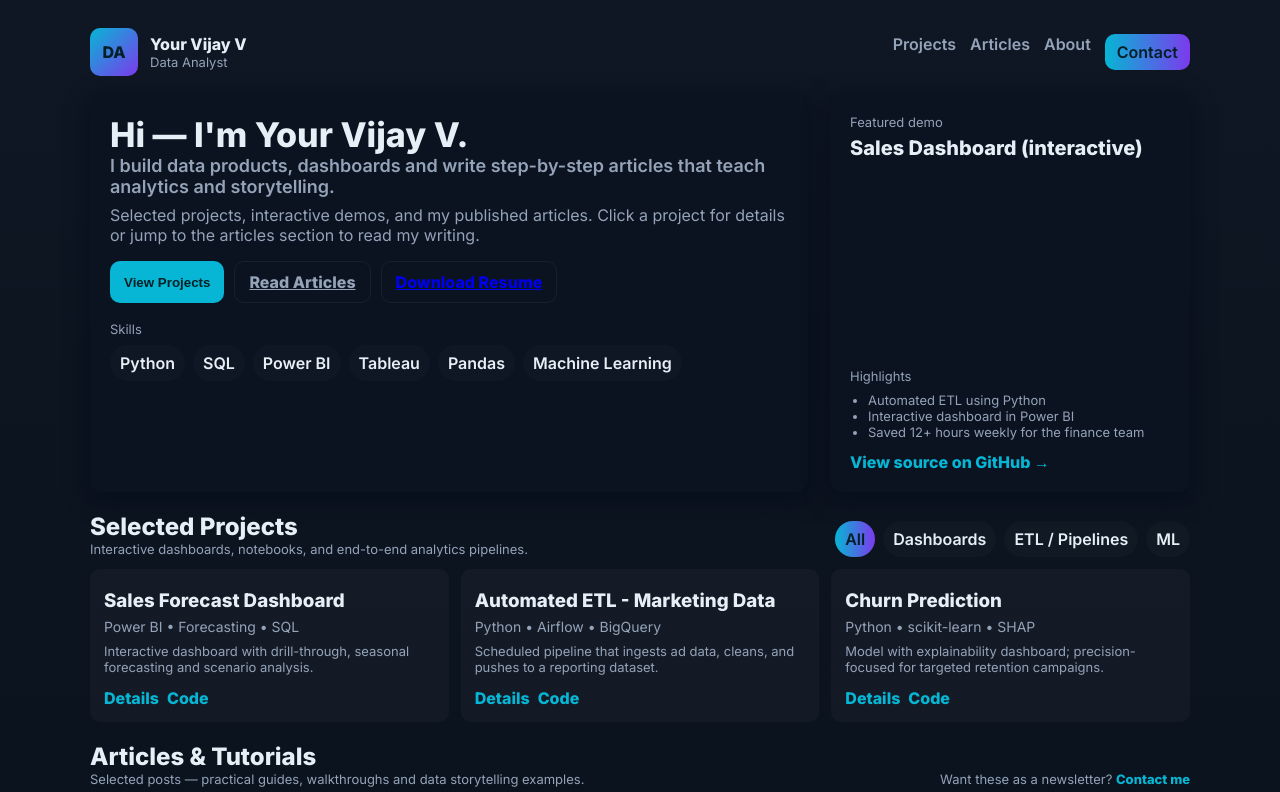
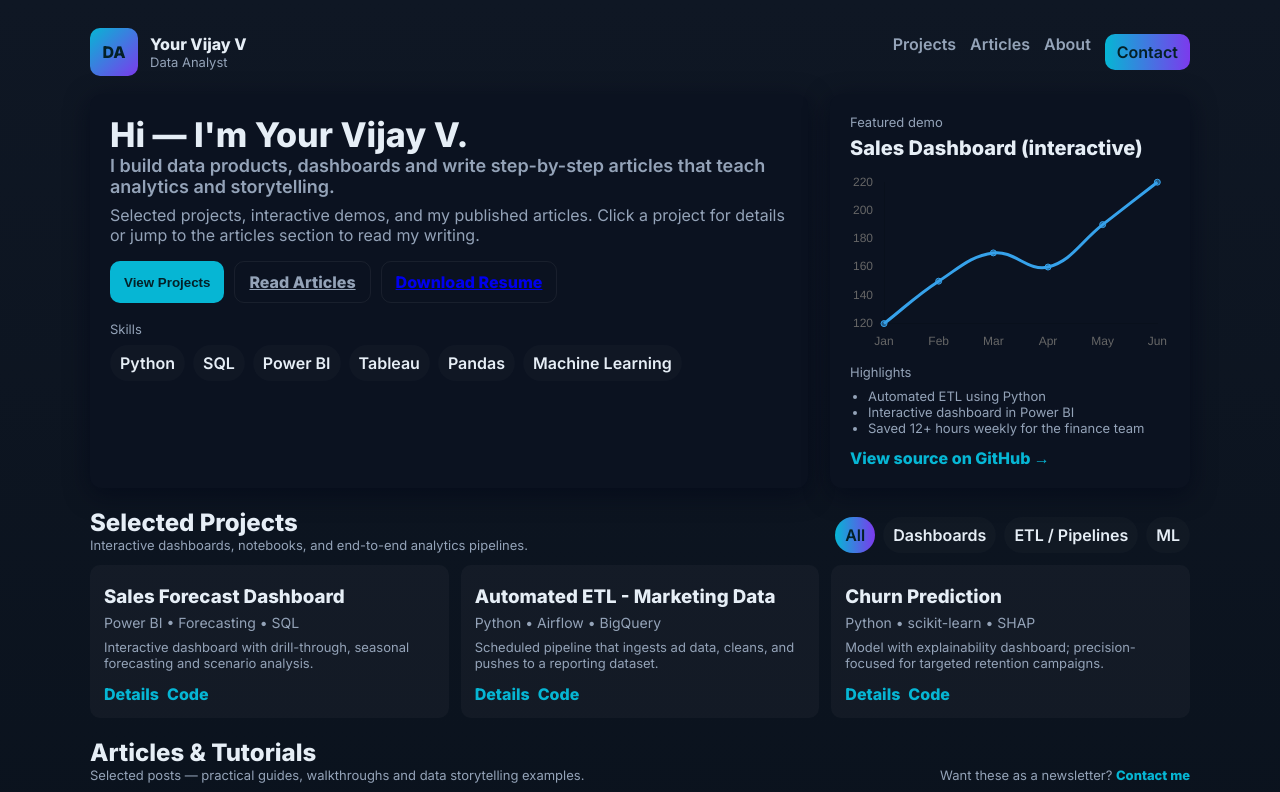
Before and after one commit to vijay-techh/web, a plain HTML site: page templates/index.html in a window 1280 px wide. Shown: the top 792 px of the page. Drawn offline with nearby package versions, Linux system fonts and the light colour scheme.

Commit message:
First Update

```diff
--- a/templates/index.html
+++ b/templates/index.html
@@ -284,24 +284,45 @@ summary = df.groupby(df.date.dt.to_period('M')).sales.sum()</pre>
 
  <script>
   // Mini chart demo
-    document.addEventListener('DOMContentLoaded', ()=>{
+  document.addEventListener('DOMContentLoaded', () => {
     const ctx = document.getElementById('miniChart').getContext('2d');
-      new Chart(ctx, {type:'line',data:{labels:['Jan','Feb','Mar','Apr','May','Jun'],datasets:[{label:'Revenue',data:[120,150,170,160,190,220],tension:0.4,fill:false}]},options:{plugins:{legend:{display:false}},scales:{x:{grid:{display:false}},y:{grid:{display:false}}}});
+    new Chart(ctx, {
+      type: 'line',
+      data: {
+        labels: ['Jan', 'Feb', 'Mar', 'Apr', 'May', 'Jun'],
+        datasets: [{
+          label: 'Revenue',
+          data: [120, 150, 170, 160, 190, 220],
+          tension: 0.4,
+          fill: false
+        }]
+      },
+      options: {
+        plugins: {
+          legend: { display: false }
+        },
+        scales: {
+          x: { grid: { display: false } },
+          y: { grid: { display: false } }
+        }
+      }
+    });
   });
 
   // Projects filter
-    function filterProjects(type, el){
-      document.querySelectorAll('.chip').forEach(c=>c.classList.remove('active'));
+  function filterProjects(type, el) {
+    document.querySelectorAll('.chip').forEach(c => c.classList.remove('active'));
     el.classList.add('active');
     const cards = document.querySelectorAll('#projectsGrid .project');
-      cards.forEach(card=>{
-        if(type==='all' || card.dataset.type===type) card.style.display='block'; else card.style.display='none';
+    cards.forEach(card => {
+      if (type === 'all' || card.dataset.type === type) card.style.display = 'block';
+      else card.style.display = 'none';
     });
-      document.getElementById('projects').scrollIntoView({behavior:'smooth'});
+    document.getElementById('projects').scrollIntoView({ behavior: 'smooth' });
   }
 
   // Modal content for projects (example content)
-    function openProjectModal(e, id){
+  function openProjectModal(e, id) {
     e.preventDefault();
     const modal = document.getElementById('projectModal');
     const content = document.getElementById('modalContent');
@@ -313,10 +334,12 @@ summary = df.groupby(df.date.dt.to_period('M')).sales.sum()</pre>
     content.innerHTML = examples[id] || '<p>Project details coming soon.</p>';
     modal.style.display = 'flex';
   }
-    function closeModal(){document.getElementById('projectModal').style.display='none';}
+  function closeModal() {
+    document.getElementById('projectModal').style.display = 'none';
+  }
 
   // Contact form (basic client-side demo: opens mailto)
-    function sendContact(e){
+  function sendContact(e) {
     e.preventDefault();
     const f = e.target;
     const name = encodeURIComponent(f.name.value);
@@ -327,5 +350,6 @@ summary = df.groupby(df.date.dt.to_period('M')).sales.sum()</pre>
     window.location.href = `mailto:your.email@example.com?subject=${subject}&body=${encodeURIComponent(body)}`;
   }
 </script>
+
 </body>
 </html>
```
Lines whose indentation alone changed are shown as unchanged.
